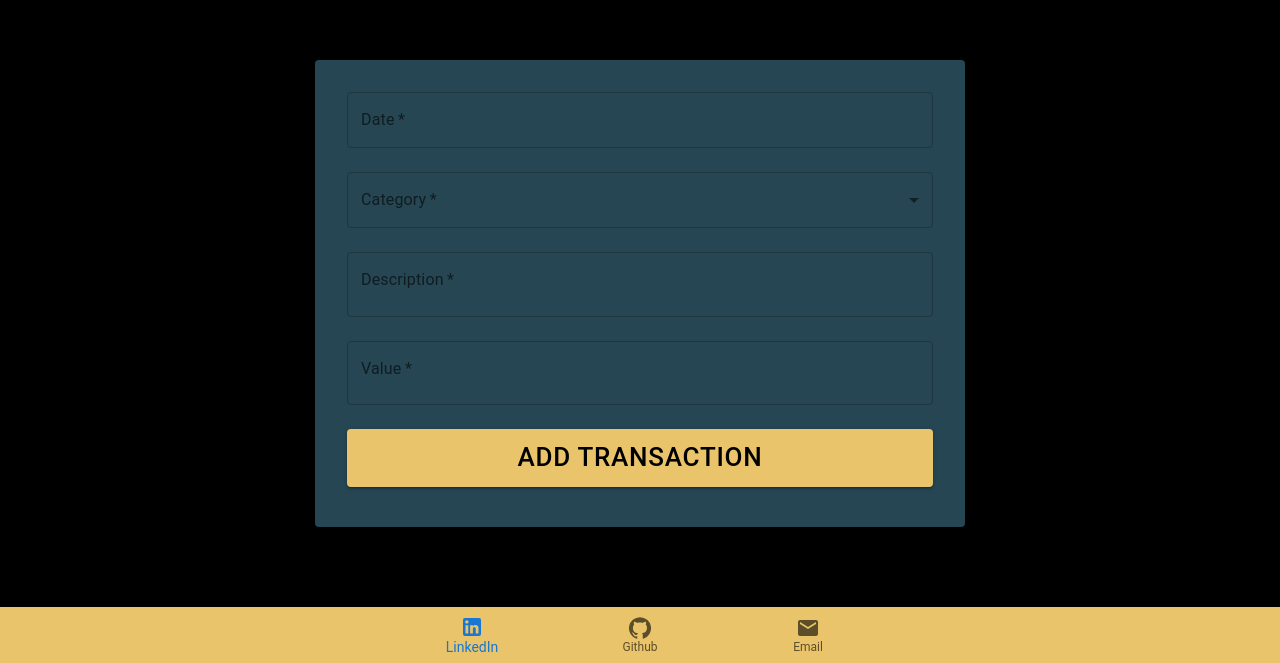
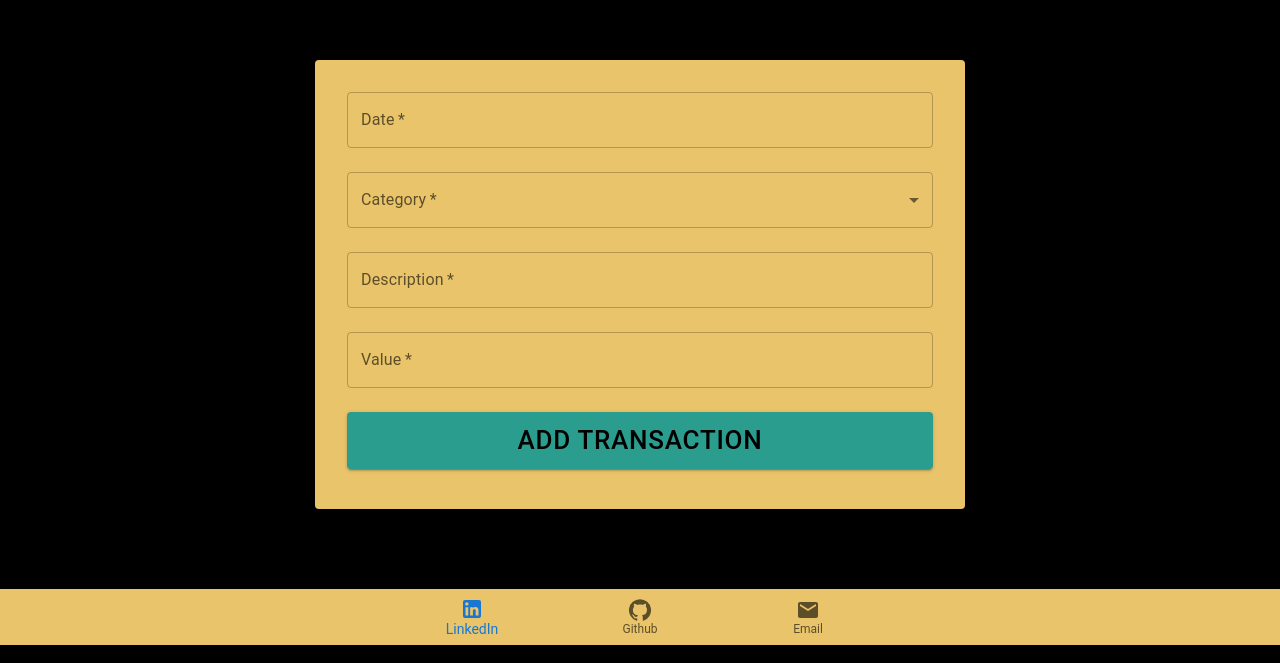
Before and after one commit to sabrina-martorelli/my_monies, a React (Create React App) app: page / in a window 1280 px wide. Shown: the part 2582-3245 px from the top of the page. Built offline with nearby package versions, Linux system fonts and the light colour scheme.

Commit message:
Amends addTransaction form colours

```diff
--- a/src/components/AddTransaction.js
+++ b/src/components/AddTransaction.js
@@ -27,7 +27,7 @@ function AddTransaction() {
   const theme = createTheme({
     palette: {
       brand: {
-        main: '#e9c46a',
+        main: '#2a9d8f',
         contrastText: '#000',
 
       },
@@ -197,15 +197,15 @@ function AddTransaction() {
         Add Transaction
       </Typography> */}
 
-      <Card style={{ maxWidth: 650, margin: "0 auto", backgroundColor: "#264653"}} >
-        <CardContent>
-          <form onSubmit={handleSubmit}>
+      <Card style={{  maxWidth: 650, margin: "0 auto", backgroundColor: "#e9c46a"}} >
+        <CardContent >
+          <form onSubmit={handleSubmit} >
             <Grid container spacing={3} justifyContent="center" padding={2} >
 
               <Grid item xs={12} >
                 <LocalizationProvider dateAdapter={AdapterDayjs} >
                   <DatePicker
-                    sx={{ input: { color: '#000',  fontSize: "22px" } }}
+
                     label="Date"
                     value={date}
                     onChange={(newValue) => {
@@ -217,7 +217,7 @@ function AddTransaction() {
               </Grid>
 
               <Grid item xs={12}>
-                <FormControl fullWidth required    sx={{ input: { color: '#000',  fontSize: "22px" } }}>
+                <FormControl fullWidth required  >
                   <InputLabel id="input-category">Category</InputLabel>
                   <Select
 
@@ -243,7 +243,7 @@ function AddTransaction() {
 
               <Grid item xs={12}>
                 <TextField
-                sx={{ input: { color: '#000',  fontSize: "22px" } }}
+
                   name='description'
                   value={formData.description}
                   label='Description'
@@ -256,7 +256,7 @@ function AddTransaction() {
 
               <Grid item xs={12}>
                 <TextField
-                 sx={{ input: { color: '#000',  fontSize: "22px" } }}
+
                   type='number'
                   name='value'
                   value={formData.value}
```
